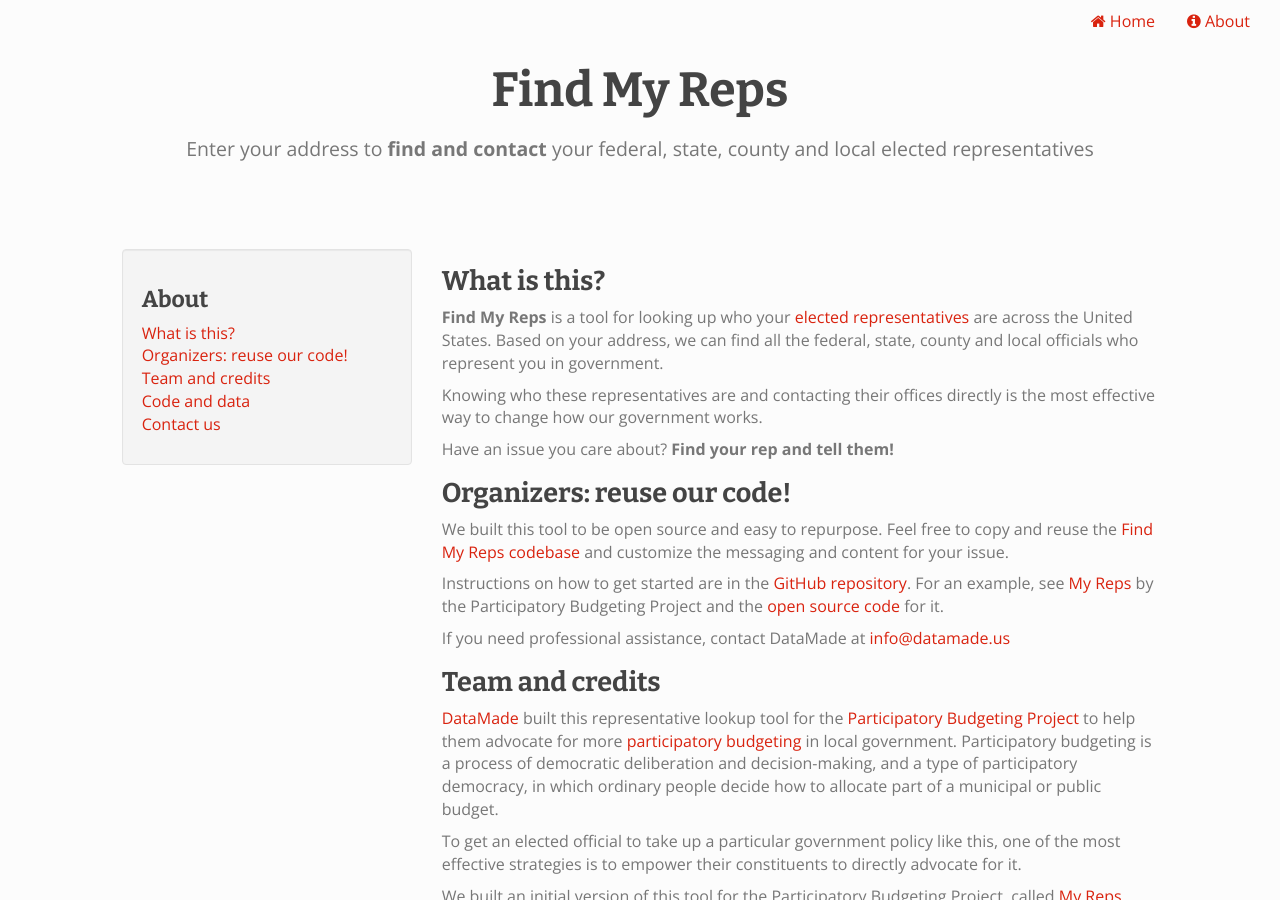
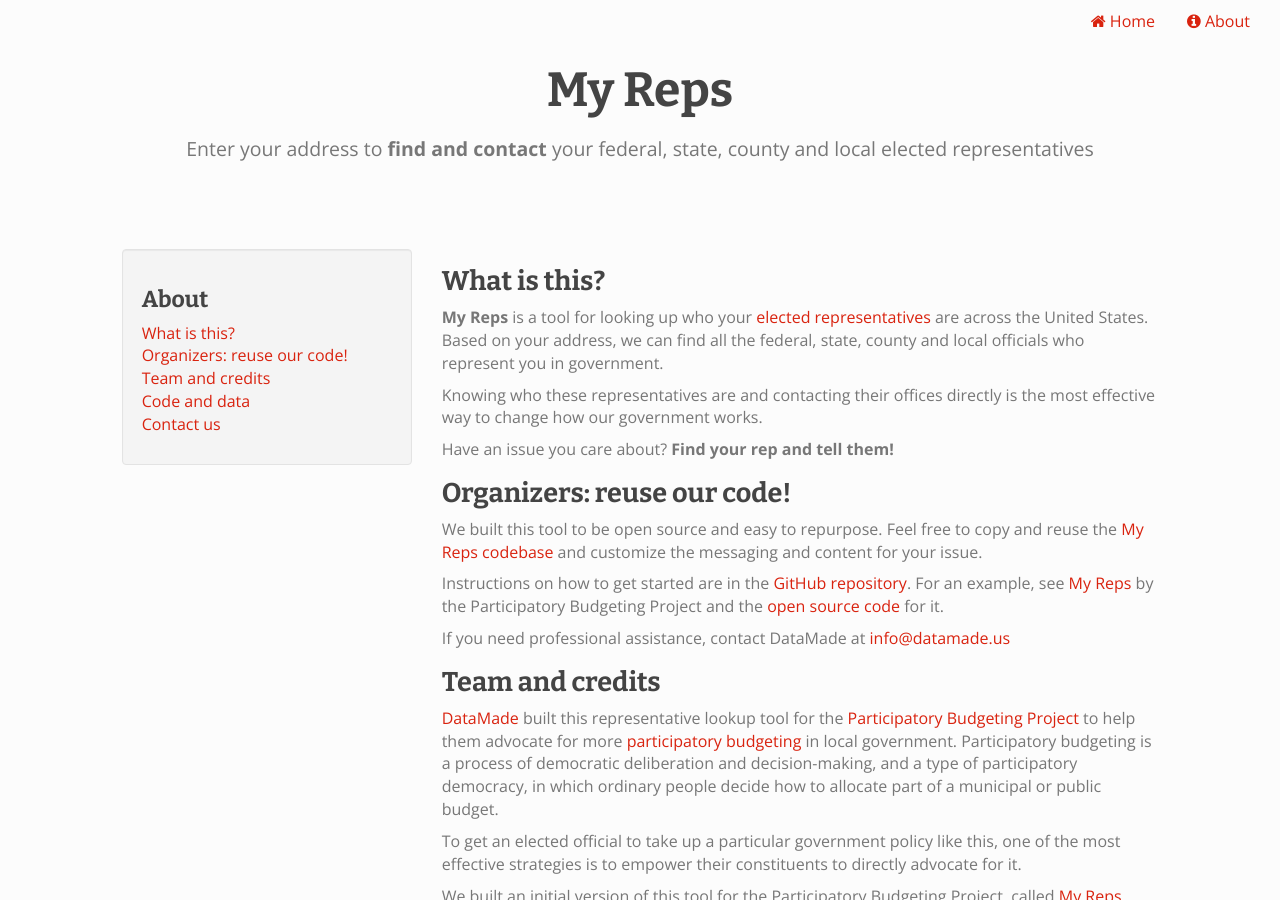
Before and after one commit to datamade/my-reps, a Jekyll site: the page built from about.html, in a window 1280 px wide and 900 px high. Built offline with Jekyll 4.4.1, drawn with Linux system fonts in a browser that asks for light colours; nearby versions of some CDN libraries.

Commit message:
renamed to my-reps

```diff
--- a/_config.yml
+++ b/_config.yml
@@ -1,6 +1,6 @@
 port:  5000
 markdown: kramdown
-name: "Find My Reps"
+name: "My Reps"
 url: http://findmyreps.datamade.us
 encoding: utf-8
 timezone: America/Chicago
--- a/_layouts/default.html
+++ b/_layouts/default.html
@@ -109,7 +109,7 @@
         <br />
 
         <div class='text-center'>
-            <h1><a href='/'>Find My Reps</a></h1>
+            <h1><a href='/'>My Reps</a></h1>
             <p class='lead'>Enter your address to <strong>find and contact</strong> your federal, state, county and local elected representatives</p>
         </div>
 
--- a/about.html
+++ b/about.html
@@ -24,7 +24,7 @@ description:
 
     <h2 id="what-is-this">What is this?</h2>
 
-    <p><strong>Find My Reps</strong> is a tool for looking up who your <a href='https://en.wikipedia.org/wiki/Representative_democracy'>elected representatives</a> are across the United States. Based on your address, we can find all the federal, state, county and local officials who represent you in government.</p>
+    <p><strong>My Reps</strong> is a tool for looking up who your <a href='https://en.wikipedia.org/wiki/Representative_democracy'>elected representatives</a> are across the United States. Based on your address, we can find all the federal, state, county and local officials who represent you in government.</p>
 
     <p>Knowing who these representatives are and contacting their offices directly is the most effective way to change how our government works.</p>
 
@@ -32,7 +32,7 @@ description:
 
     <h2 id="for-organizers">Organizers: reuse our code!</h2>
 
-    <p>We built this tool to be open source and easy to repurpose. Feel free to copy and reuse the <a href='https://github.com/datamade/find-my-reps'>Find My Reps codebase</a> and customize the messaging and content for your issue.</p>
+    <p>We built this tool to be open source and easy to repurpose. Feel free to copy and reuse the <a href='https://github.com/datamade/find-my-reps'>My Reps codebase</a> and customize the messaging and content for your issue.</p>
 
     <p>Instructions on how to get started are in the <a href='https://github.com/datamade/find-my-reps'>GitHub repository</a>. For an example, see <a href='www.participatorybudgeting.org/myreps'>My Reps</a> by the Participatory Budgeting Project and the <a href='https://github.com/datamade/my-reps-pbp'>open source code</a> for it.</p>
 
```
Also changed, not shown: README.md.
